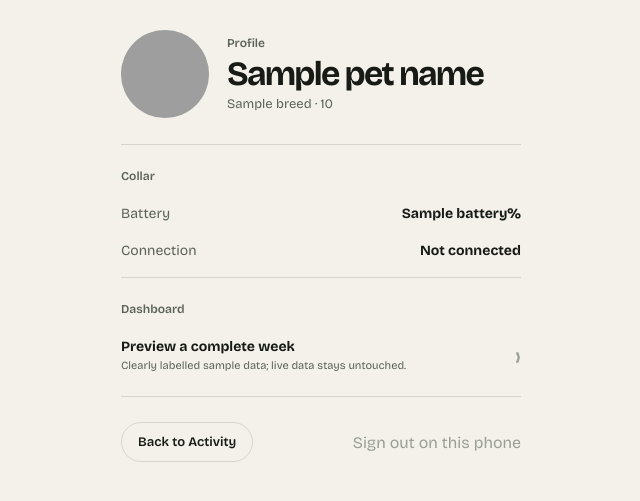
After one commit to chris-suryo/kona-tracker, a Python web app: template src/kona_tracker/web/templates/settings.html in a window 1280 px wide. The commit adds this page. Shown: the top 501 px of the page, without its empty margins (319-959 px from the left). Run offline with Jinja, Linux system fonts and the light colour scheme; the template is opened without the code that fills it: most values are stand-ins (such as "Sample title", 1, 10 or a date in 2020); grey boxes are pictures that could not be loaded.

Commit message:
Show complete states without confusing samples for Kona

```diff
--- a/src/kona_tracker/fi/queries.py
+++ b/src/kona_tracker/fi/queries.py
@@ -268,6 +268,7 @@ def pet_status(pet_id: str) -> str:
     return (
         f'query KonaStatus {{ pet(id: "{pet_id}") {{ __typename name '
         "breed { __typename name } yearOfBirth monthOfBirth dayOfBirth "
+        "homeLocation { __typename position { __typename latitude longitude } } "
         "photos { __typename first { __typename id date image { __typename fullSize } } } "
         "device { __typename info nextLocationUpdateExpectedBy "
         "lastConnectionState { __typename date "
--- a/src/kona_tracker/web/static/app.css
+++ b/src/kona_tracker/web/static/app.css
@@ -35,7 +35,7 @@ body { min-height: 100dvh; display: flex; flex-direction: column; -webkit-font-s
        min-height: 64px; padding-top: max(12px, env(safe-area-inset-top)); }
 .avatar { width: 44px; height: 44px; border-radius: 50%; overflow: hidden; flex: none;
           background: var(--t1); color: var(--t5); display: grid; place-items: center;
-          font-weight: 700; font-size: 18px; position: relative; }
+          font-weight: 700; font-size: 18px; position: relative; text-decoration: none; }
 .avatar img { position: absolute; inset: 0; width: 100%; height: 100%; object-fit: cover; }
 .seg { display: flex; padding: 3px; border-radius: 999px; background: var(--bg2); }
 .seg a { padding: 8px 18px; border-radius: 999px; font-size: 13px; font-weight: 600; color: var(--ink2); text-decoration: none; }
@@ -115,6 +115,12 @@ body { min-height: 100dvh; display: flex; flex-direction: column; -webkit-font-s
 .note.warn { color: var(--warn); }
 .note code { font-family: ui-monospace, SFMono-Regular, Menlo, monospace; font-size: 12px;
              background: var(--bg2); border-radius: 4px; padding: 1px 5px; }
+.preview-banner { margin: 16px 0 0; padding: 12px 14px; border-radius: 14px; background: var(--t1);
+                  display: flex; align-items: center; justify-content: space-between; gap: 12px; }
+.preview-banner div { display: flex; flex-direction: column; gap: 2px; }
+.preview-banner strong { font-size: 13px; }
+.preview-banner span { color: var(--ink2); font-size: 11px; }
+.preview-banner a { color: var(--t5); font-size: 11px; font-weight: 700; white-space: nowrap; }
 /* Sections rise in gently; the complete content is present without motion. */
 .collar-summary, .location-card, .steps-hero, .rest-grid, .week-row { animation: rise .5s cubic-bezier(.22,1,.36,1) both; }
 .steps-hero { animation-delay: .04s; }
@@ -164,6 +170,27 @@ body { min-height: 100dvh; display: flex; flex-direction: column; -webkit-font-s
 .login .fine { font-size: 12px; color: var(--ink3); text-align: center; }
 .error { color: var(--bad); margin: 0; font-size: 14px; }
 .logout { font-size: 12px; color: var(--ink3); background: none; border: 0; padding: 20px 0 0; font: inherit; text-align: center; }
+
+/* profile + settings: personal actions live behind the photo, not in the feed */
+.profile-hero { display: flex; align-items: center; gap: 18px; padding: 30px 0 26px; border-bottom: 1px solid var(--line); }
+.profile-photo { width: 88px; height: 88px; border-radius: 50%; overflow: hidden; flex: none; position: relative;
+                 display: grid; place-items: center; background: var(--t1); color: var(--t5); font-size: 34px; font-weight: 700; }
+.profile-photo img { position: absolute; inset: 0; width: 100%; height: 100%; object-fit: cover; }
+.profile-hero h1 { margin: 3px 0 2px; font-size: 34px; letter-spacing: -.05em; }
+.profile-hero p { margin: 0; color: var(--ink2); font-size: 13px; }
+.settings-group { padding: 24px 0 8px; border-bottom: 1px solid var(--line); }
+.settings-group h2 { margin: 0 0 12px; color: var(--ink2); font-size: 12px; font-weight: 600; }
+.settings-row { display: flex; justify-content: space-between; gap: 20px; padding: 10px 0; font-size: 14px; }
+.settings-row span { color: var(--ink2); }
+.settings-row strong { text-align: right; }
+.settings-link { display: flex; align-items: center; justify-content: space-between; gap: 18px; padding: 10px 0 14px;
+                 color: var(--ink); text-decoration: none; }
+.settings-link > span:first-child { display: flex; flex-direction: column; gap: 4px; }
+.settings-link strong { font-size: 14px; }
+.settings-link small { color: var(--ink2); font-size: 11px; line-height: 1.35; }
+.settings-link > span:last-child { color: var(--ink3); font-size: 28px; }
+.settings-actions { display: flex; align-items: center; justify-content: space-between; gap: 12px; padding-top: 24px; }
+.settings-actions .logout { padding: 12px 0; cursor: pointer; }
 
 /* Pan/tilt pad. Only rendered for cameras with motors; a fixed camera
    never gets these. Hit targets are 56px so a thumb finds them. */
--- a/src/kona_tracker/web/templates/base.html
+++ b/src/kona_tracker/web/templates/base.html
@@ -23,7 +23,7 @@
   <main class="page {% block pageclass %}{% endblock %}">
   {% if tab %}
   <header class="hdr">
-    <div class="avatar" aria-label="Kona">K<img src="/avatar.jpg" alt="" onerror="this.remove()"></div>
+    <a class="avatar" href="/settings" aria-label="Open Kona's profile and settings">K<img src="/avatar.jpg" alt="" onerror="this.remove()"></a>
     <nav class="seg" aria-label="Sections">
       <a href="/activity" class="{{ 'on' if tab == 'activity' else '' }}">Activity</a>
       <a href="/camera" class="{{ 'on' if tab == 'camera' else '' }}">Camera</a>
--- /dev/null
+++ b/src/kona_tracker/web/templates/settings.html
@@ -0,0 +1,32 @@
+{% extends "base.html" %}
+{% block title %}Kona · profile{% endblock %}
+{% block pageclass %}settings-page{% endblock %}
+{% block body %}
+<section class="profile-hero">
+  <div class="profile-photo">K<img src="/avatar.jpg" alt="Kona" onerror="this.remove()"></div>
+  <div>
+    <span class="eyebrow">Profile</span>
+    <h1>{{ pet_name }}</h1>
+    <p>{% if breed %}{{ breed }}{% endif %}{% if breed and age %}<span aria-hidden="true"> · </span>{% endif %}{% if age %}{{ age }}{% endif %}</p>
+  </div>
+</section>
+
+<section class="settings-group" aria-labelledby="collar-settings-title">
+  <h2 id="collar-settings-title">Collar</h2>
+  <div class="settings-row"><span>Battery</span><strong>{{ battery ~ '%' if battery else 'Unavailable' }}</strong></div>
+  <div class="settings-row"><span>Connection</span><strong>{% if on_base is sameas true %}On charger{% elif on_base is sameas false and signal %}Cellular {{ signal }}%{% elif configured %}Unknown{% else %}Not connected{% endif %}</strong></div>
+</section>
+
+<section class="settings-group" aria-labelledby="display-settings-title">
+  <h2 id="display-settings-title">Dashboard</h2>
+  <a class="settings-link" href="/activity?preview=1">
+    <span><strong>Preview a complete week</strong><small>Clearly labelled sample data; live data stays untouched.</small></span>
+    <span aria-hidden="true">›</span>
+  </a>
+</section>
+
+<div class="settings-actions">
+  <a class="pill" href="/activity">Back to Activity</a>
+  <form method="post" action="/logout"><button class="logout" type="submit">Sign out on this phone</button></form>
+</div>
+{% endblock %}
```
Also changed, not shown: src/kona_tracker/fi/parse.py (+13 -0 lines), src/kona_tracker/web/app.py (+17 -5 lines), src/kona_tracker/web/templates/activity.html (+11 -5 lines), src/kona_tracker/web/views.py (+62 -2 lines), tests/fixtures/status.json (+8 -0 lines), tests/test_fi_service.py (+27 -1 lines), tests/test_web.py (+1 -0 lines).
